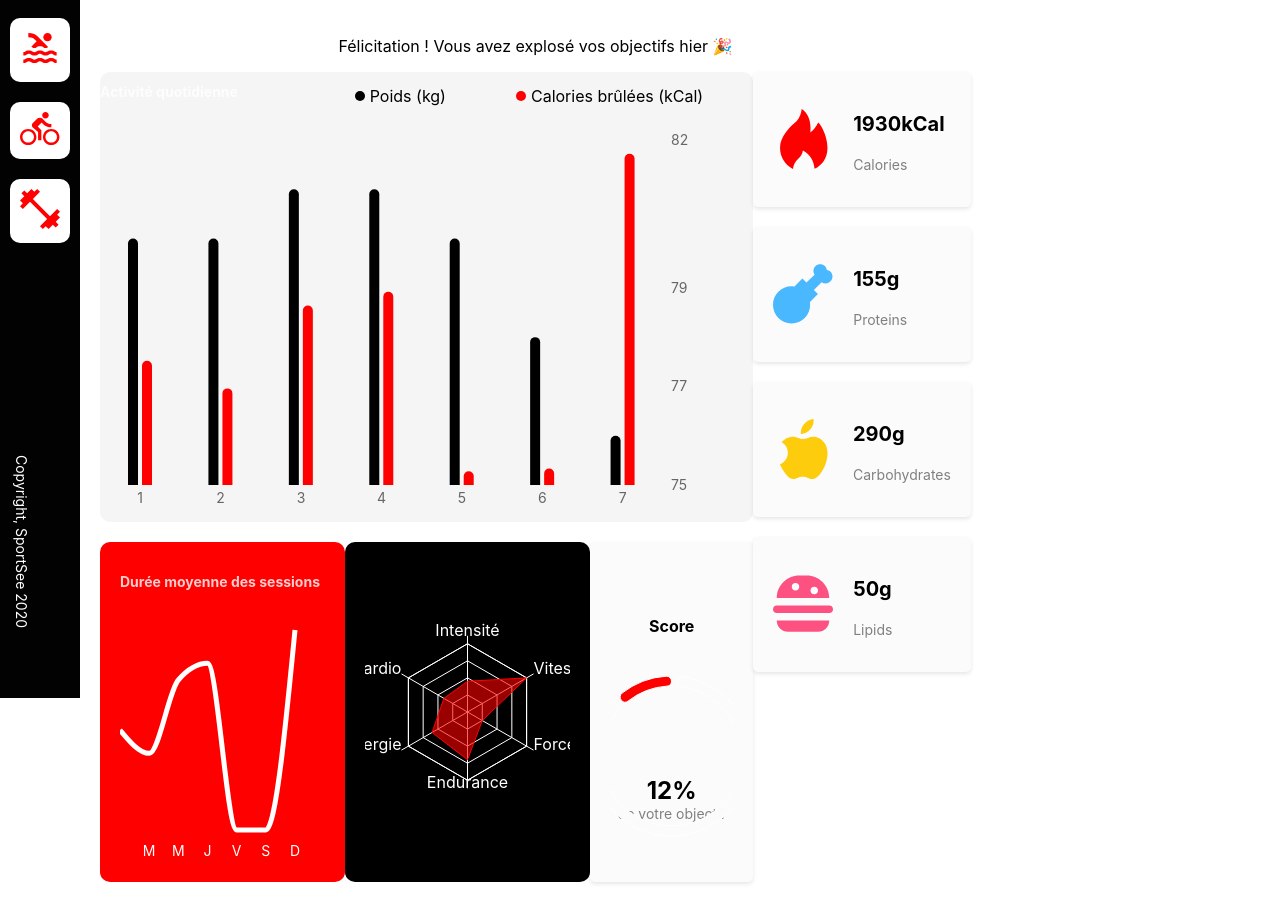
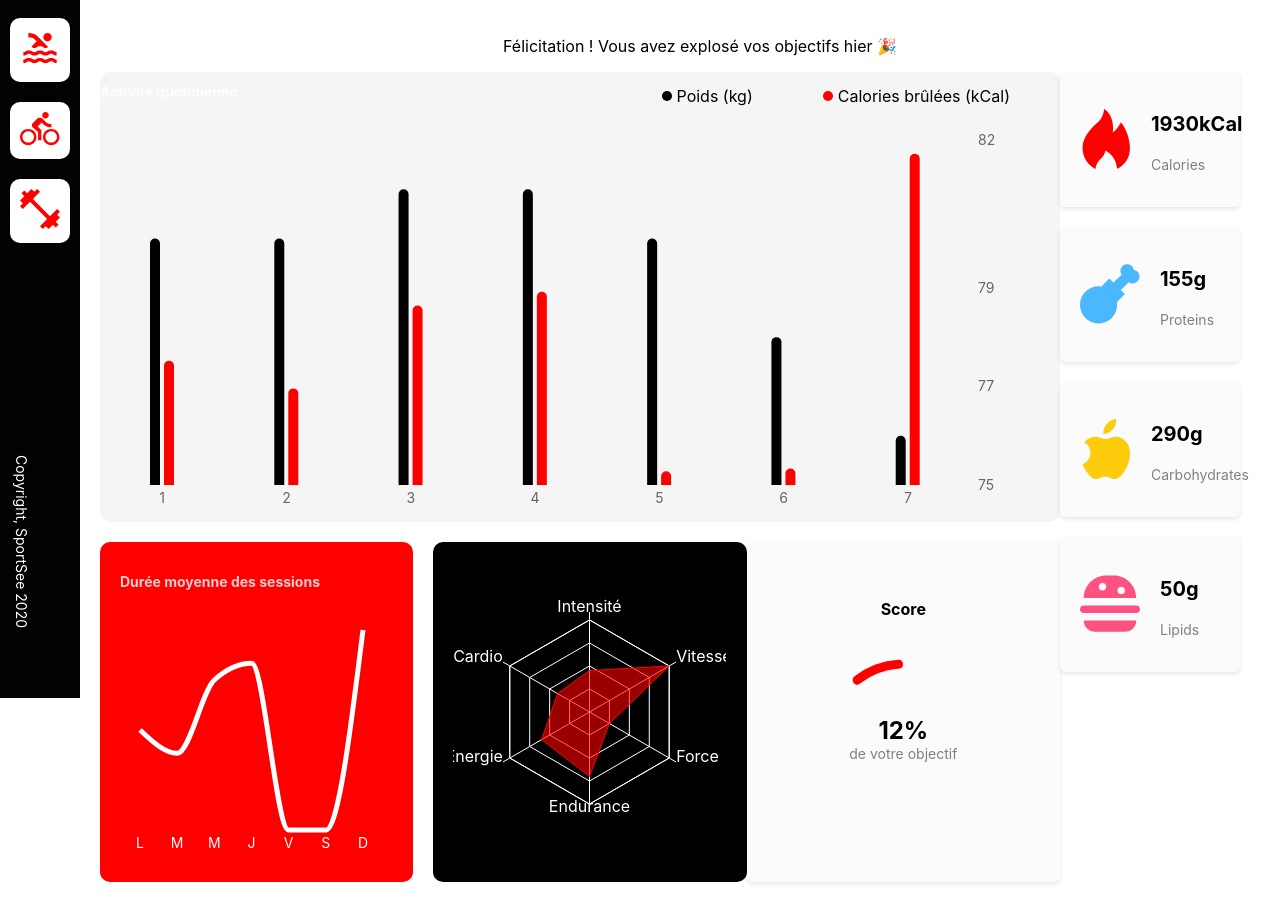
Before and after one commit to marco3866/projet12good, a React (Create React App) app: page /profile/12 in a window 1280 px wide. Shown: the part 142-1056 px from the top of the page. Built offline with nearby package versions, Linux system fonts and the light colour scheme.

Commit message:
CSS Clair

```diff
--- a/src/App.css
+++ b/src/App.css
@@ -13,7 +13,6 @@ header {
 }
 
 main {
-  display: flex;
   margin-top: 60px; /* Hauteur de l'en-tête */
   margin-left: 80px; /* Largeur de la barre latérale */
   padding: 20px;
--- a/src/components/AverageSessionsChart/AverageSessionsChart.js
+++ b/src/components/AverageSessionsChart/AverageSessionsChart.js
@@ -1,5 +1,4 @@
-// src/components/AverageSessionsChart/AverageSessionsChart.js
-import React from 'react';
+import React, { useState, useRef } from 'react';
 import {
   LineChart, Line, XAxis, Tooltip, ResponsiveContainer
 } from 'recharts';
@@ -7,11 +6,32 @@ import CustomTooltip from './CustomTooltip';
 import './AverageSessionsChart.sass';
 
 const AverageSessionsChart = ({ data }) => {
+  const [tooltipIndex, setTooltipIndex] = useState(null);
+  const overlayRef = useRef(null);
+
   // Transformer les données pour utiliser les jours de la semaine
   const transformedData = data.map((item, index) => ({
     ...item,
     day: ['L', 'M', 'M', 'J', 'V', 'S', 'D'][index]
   }));
+
+  const handleMouseMove = (e) => {
+    if (e.isTooltipActive) {
+      const index = e.activeTooltipIndex;
+      setTooltipIndex(index);
+
+      const leftPercentage = ((index + 1) / (transformedData.length + 1)) * 100;
+      const adjustedLeftPercentage = Math.max(0, Math.min(leftPercentage, 98)); // Ajustez la marge à gauche et à droite
+      overlayRef.current.style.left = `${adjustedLeftPercentage}%`;
+      overlayRef.current.style.width = `${100 - adjustedLeftPercentage}%`;
+    }
+  };
+
+
+  const handleMouseLeave = () => {
+    setTooltipIndex(null);
+    overlayRef.current.style.width = '0%';
+  };
 
   return (
     <div className="AverageSessionsChart">
@@ -22,14 +42,17 @@ const AverageSessionsChart = ({ data }) => {
         <LineChart
           data={transformedData}
           margin={{
-            top: 20, right: 30, left: 0, bottom: 50,
+            top: 20, right: 30, left: 20, bottom: 50,
           }}
+          onMouseMove={handleMouseMove}
+          onMouseLeave={handleMouseLeave}
         >
-          <XAxis dataKey="day" tick={{ fill: '#fff', fontSize: 14 }} tickMargin={10} />
+          <XAxis dataKey="day" tick={{ fill: '#fff' }} />
           <Tooltip content={<CustomTooltip />} />
-          <Line type="monotone" dataKey="sessionLength" stroke="#fff" strokeWidth={5} dot={false} />
+          <Line type="monotone" dataKey="sessionLength" stroke="#fff" strokeWidth={5} dot={{ r: 0, fill: '#fff', strokeWidth: 5 }} activeDot={{ r: 5, fill: '#fff' }} />
         </LineChart>
       </ResponsiveContainer>
+      <div ref={overlayRef} className="overlay"></div>
     </div>
   );
 };
--- a/src/components/AverageSessionsChart/AverageSessionsChart.sass
+++ b/src/components/AverageSessionsChart/AverageSessionsChart.sass
@@ -1,16 +1,18 @@
 // src/components/AverageSessionsChart/AverageSessionsChart.sass
 .AverageSessionsChart
-  width: 100% // Ajuster la largeur à 33%
+  width: 100%
   height: 300px
   background-color: #ff0000
   border-radius: 10px
   padding: 20px
   color: #fff
+  position: relative
+  margin-right: 20px // Ajoutez une marge à droite
 
 .chart-header h2
-  font-size: 14px // Réduire la taille de la police pour le titre
+  font-size: 14px
   margin-bottom: 20px
-  color: rgba(255, 255, 255, 0.8) // Blanc plus clair
+  color: rgba(255, 255, 255, 0.8)
 
 .recharts-wrapper
   width: 100% !important
@@ -24,7 +26,7 @@
 
 .recharts-cartesian-axis-tick
   font-size: 14px
-  color: rgba(255, 255, 255, 0.8) !important // Blanc plus clair
+  color: rgba(255, 255, 255, 0.8) !important
 
 .recharts-tooltip-wrapper .recharts-default-tooltip
   background-color: #ff0000
@@ -41,3 +43,22 @@
 .recharts-cartesian-grid-horizontal,
 .recharts-cartesian-grid-vertical
   display: none
+
+.custom-tooltip
+  background-color: #000
+  color: #fff
+  padding: 5px
+  border-radius: 5px
+
+.overlay
+  position: absolute
+  top: 0
+  bottom: 0
+  right: 0
+  background-color: rgba(0, 0, 0, 0.5)
+  z-index: 1
+  width: 0%
+  transition: left 0.2s ease, width 0.2s ease
+
+.recharts-tooltip-cursor
+  display: none
--- a/src/components/ScoreChart/ScoreChart.js
+++ b/src/components/ScoreChart/ScoreChart.js
@@ -14,6 +14,7 @@ const ScoreChart = ({ score }) => {
   return (
     <div className="score-chart">
       <h2>Score</h2>
+      <div className="pie-chart-container">
         <ResponsiveContainer width="100%" height={200}>
           <PieChart>
             <Pie
@@ -37,6 +38,7 @@ const ScoreChart = ({ score }) => {
           <span className="score-label">de votre objectif</span>
         </div>
       </div>
+    </div>
   );
 };
 
--- a/src/components/ScoreChart/ScoreChart.sass
+++ b/src/components/ScoreChart/ScoreChart.sass
@@ -1,5 +1,5 @@
 .score-chart
-  width: 60%
+  width: 100%
   display: flex
   flex-direction: column
   align-items: center
@@ -13,11 +13,19 @@
     font-size: 16px
     margin-bottom: 20px
 
+  .pie-chart-container
+    width: 100%
+    height: 200px
+    position: relative // Position relative pour que les éléments enfants puissent être positionnés absolument par rapport à ce conteneur
+
   .score-info
+    position: absolute
+    top: 50%
+    left: 50%
+    transform: translate(-50%, -50%)
     display: flex
     flex-direction: column
     align-items: center
-    margin-top: -80px
 
     .score-percentage
       font-size: 24px
--- a/src/pages/Profile/Profile.sass
+++ b/src/pages/Profile/Profile.sass
@@ -10,18 +10,17 @@
     .charts
       display: flex
       flex-direction: column
-      width: 75%
+      width: 80%
       .small-charts
         display: flex
         justify-content: space-between
         margin-top: 20px
         .small-chart
           width: 30%
-          margin-right: 1.5%
           &:last-child
             margin-right: 0
     .key-info
-      width: 25%
+      width: 15%
       display: flex
       flex-direction: column
       gap: 20px
```
Lines whose indentation alone changed are shown as unchanged.
